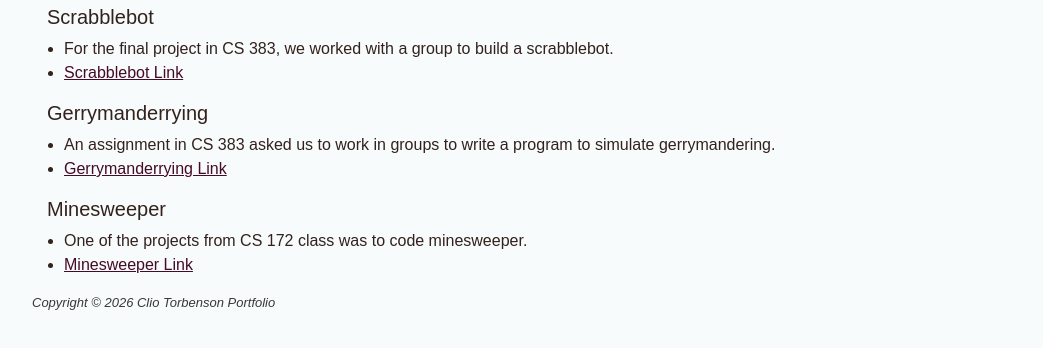
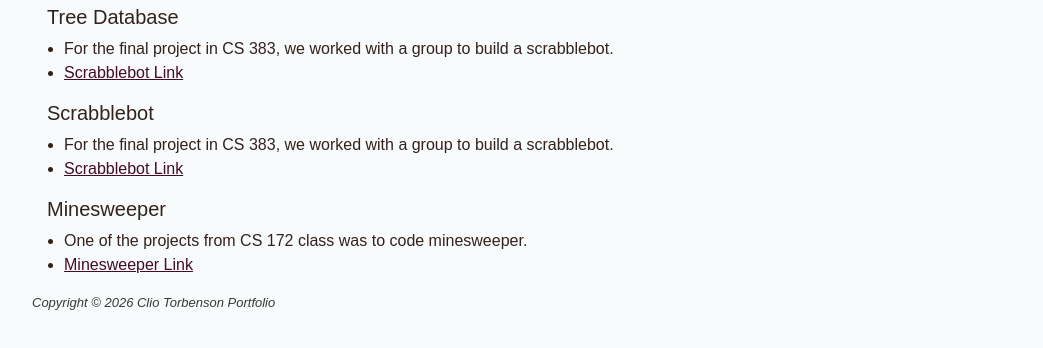
Before and after one commit to ClioTorbenson/cs293, a website: page project.html in a window 1280 px wide. Shown: the part 356-704 px from the top of the page, without its empty margins (118-1161 px from the left). Drawn offline with nearby package versions, Linux system fonts and the light colour scheme; a web font is replaced by a local one.

Commit message:
Add files via upload

```diff
--- a/project.html
+++ b/project.html
@@ -30,7 +30,7 @@
                            Projects
                         </a>
                         <ul class="dropdown-menu">
-                           <li><a class="dropdown-item" href="project.html#Gerrymanderrying">Gerrymanderrying</a></li>
+                           <li><a class="dropdown-item" href="project.html#TreeDatabase">Tree Database</a></li>
                            <li><a class="dropdown-item" href="project.html#Scrabblebot">Scrabblebot</a></li>
                            <li><a class="dropdown-item" href="project.html#Minesweeper">Minesweeper</a></li>
                         </ul>
@@ -49,16 +49,15 @@
 
    <section id="Projects">
       <h2>Projects</h2>
+         <h3 class="indent" id="TreeDatabase">Tree Database</h3>
+            <ul>
+                <li>For the final project in CS 383, we worked with a group to build a scrabblebot.</li>
+                <li><a href="https://github.com/ClioTorbenson/cs293" target="_blank">Scrabblebot Link</a></li> <!-- The link just goes to my github, not the actual project -->
+            </ul>
          <h3 class="indent" id="Scrabblebot">Scrabblebot</h3>
             <ul>
                 <li>For the final project in CS 383, we worked with a group to build a scrabblebot.</li>
                 <li><a href="https://github.com/ClioTorbenson/cs293" target="_blank">Scrabblebot Link</a></li> <!-- The link just goes to my github, not the actual project -->
-            </ul>
-         <h3 class="indent" id="Gerrymanderrying">Gerrymanderrying</h3>
-            <ul>
-                <li>An assignment in CS 383 asked us to work in groups to write a program to simulate gerrymandering.</li>
-                <li><a href="https://github.com/ClioTorbenson/cs293" target="_blank">Gerrymanderrying Link</a></li>
-
             </ul>
          <h3 class="indent" id="Minesweeper">Minesweeper</h3>
             <ul>
```
Also changed, not shown: contact.html (+1 -1 lines), index.html (+1 -1 lines).
